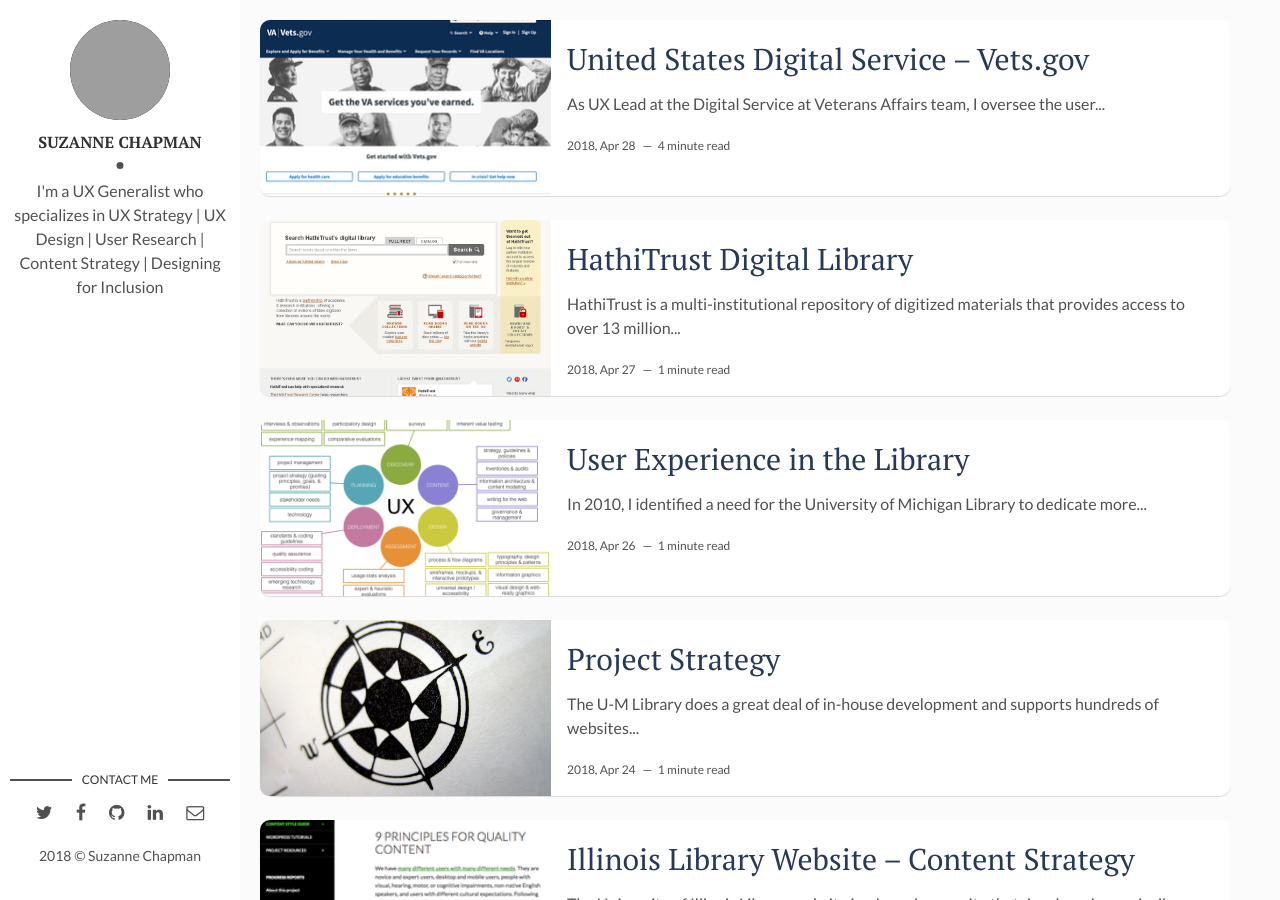
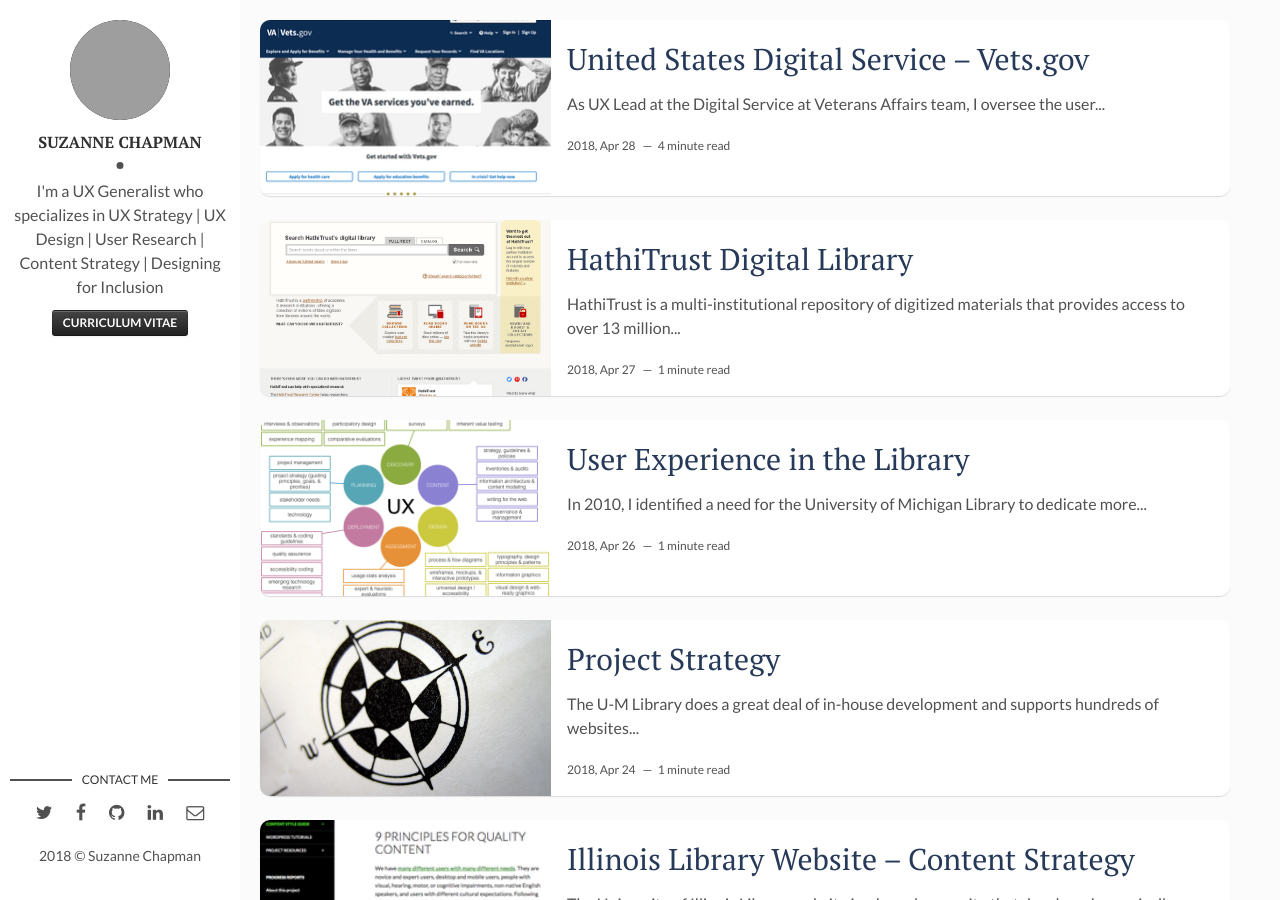
Before and after one commit to suzannechapman/suzannechapman.github.io, a Jekyll site: the page built from index.html, in a window 1280 px wide and 900 px high. Built offline with Jekyll 4.4.1, drawn with Linux system fonts in a browser that asks for light colours; the list of posts is cut into pages by our own code; grey boxes are pictures that could not be loaded.

Commit message:
adds cv button to main layout

```diff
--- a/_layouts/main.html
+++ b/_layouts/main.html
@@ -10,6 +10,7 @@
       </div>
       <div class="author-name">{{site.author}}</div>
       <p>{{site.about-author}}</p>
+      <p><a href="https://docs.google.com/document/d/1DzGQ-aG1diVB1E6N0E64HaI5SPqwVVlfje7pYslYXXI/edit" class="btn btn-small btn-inverse">CURRICULUM VITAE</a></p>
     </div>
   </header> <!-- End Header -->
   <footer>
```
